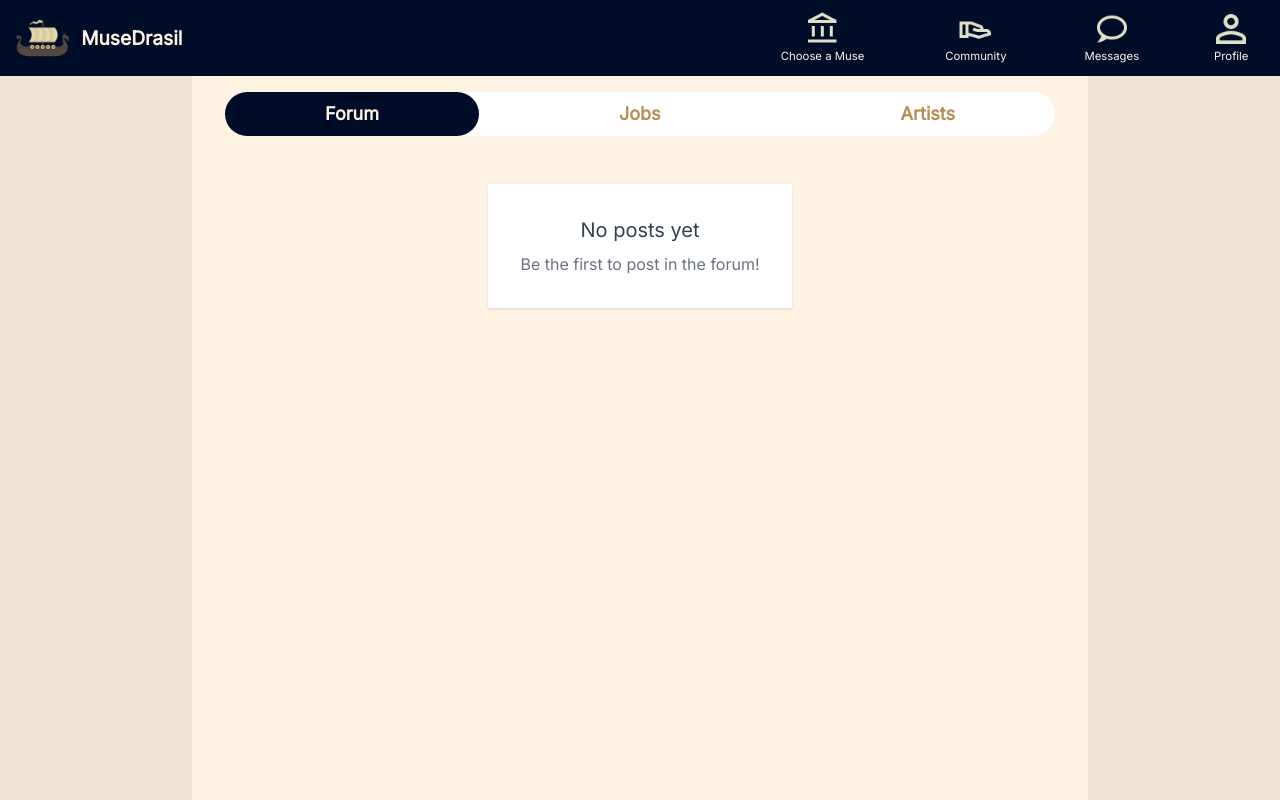
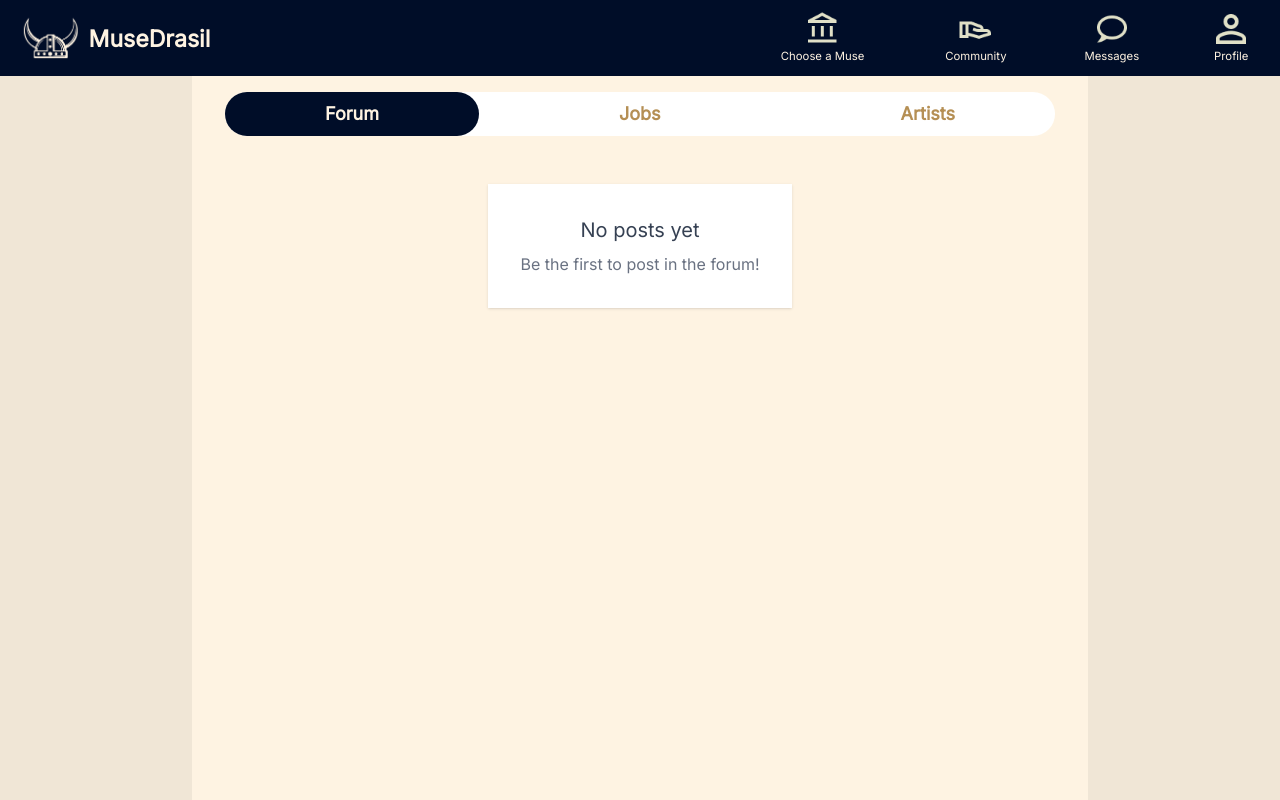
Before and after one commit to anian3/hacknarok25, a React (Vite) app in the folder frontend/viking-app/: page /community in a window 1280 px wide. Shown: the top 800 px of the page. Built offline with nearby package versions, Linux system fonts and the light colour scheme; a web font is replaced by a local one.

Commit message:
nowe logo

```diff
--- a/frontend/viking-app/src/components/Header/Header.tsx
+++ b/frontend/viking-app/src/components/Header/Header.tsx
@@ -58,9 +58,9 @@ function Header() {
     <header className="w-full p-2 bg-granat relative">
       <nav className="flex items-center justify-between mx-5">
         {/* Logo - visible on all screens */}
-        <Link to="/" className="flex items-center gap-2 flex-shrink-0 text-beige-100 font-bold text-base scale-120">
-        <img src={logo} alt="Logo" className="h-10 md:h-12" />
-          <span>MuseDrasil</span>
+        <Link to="/" className="flex gap-2 items-center flex-shrink-0 text-beige-100 font-bold text-base scale-120">
+        <img src={logo} alt="Logo" className="h-10 md:h-12 scale-70" />
+          <span className="scale-120">MuseDrasil</span>
         </Link>
 
         {/* Desktop Navigation - only visible on non-mobile */}
```
Also changed, not shown: frontend/viking-app/public/assets/logo.png.
